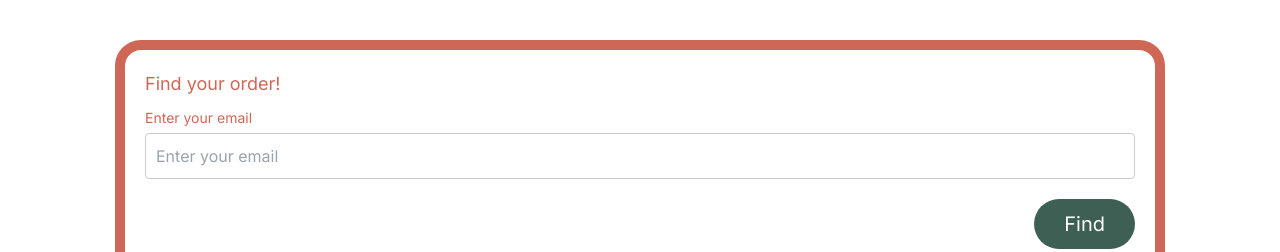
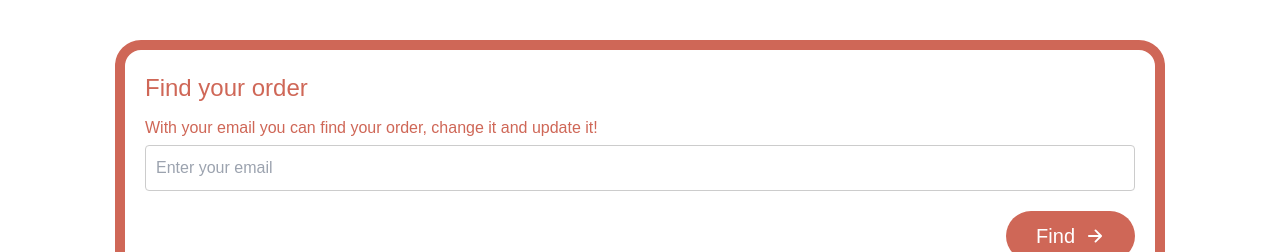
Before and after one commit to indianaea/lil_bits, a Next.js app: page / in a window 1280 px wide. Shown: the part 700-952 px from the top of the page. Built offline with nearby package versions, Linux system fonts and the light colour scheme.

Commit message:
bæta við arrow í takkann

```diff
--- a/src/app/components/findOrder.css
+++ b/src/app/components/findOrder.css
@@ -11,8 +11,8 @@
 }
 
 .title {
-  font-size: 18px;
-  font: "Poppins", sans-serif;
+  font-size: 24px;
+  font-family: "Poppins", sans-serif;
   color: #cf6757;
   margin-bottom: 10px;
 }
@@ -21,8 +21,8 @@
   display: block;
   margin-bottom: 5px;
   color: #cf6757;
-  font-size: 14px;
-  font: "Poppins", sans-serif;
+  font-size: 16px;
+  font-family: "Poppins", sans-serif;
 }
 
 .email-input {
@@ -32,7 +32,7 @@
   border: 1px solid #ccc;
   border-radius: 4px;
   outline: none;
-  font: "Poppins", sans-serif;
+  font-family: "Poppins", sans-serif;
   font-size: 16px;
   color: #333;
 }
@@ -40,20 +40,28 @@
 .find-button {
   padding: 10px 30px;
   font-size: 20px;
-  background-color: #3e5f54;
+  background-color: #cf6757;
   color: white;
   border: none;
   border-radius: 32px;
   text-align: center;
   text-decoration: none;
-  font: "Poppins", sans-serif;
+  font-family: "Poppins", sans-serif;
   font-weight: 400;
   cursor: pointer;
   transition: background-color 0.3s ease;
   align-self: flex-end;
+  display: flex; /* Use flex to align items */
+  align-items: center;
 }
 
 .find-button:hover {
-  background-color: #cf6757;
+  background-color: #3e5f54;
   color: white;
 }
+
+.arrow-icon {
+  width: 20px; /* Adjust size as needed */
+  height: auto;
+  margin-left: 10px; /* Space between text and icon */
+}
--- a/src/app/components/findOrder.tsx
+++ b/src/app/components/findOrder.tsx
@@ -24,8 +24,8 @@ const FindOrder = () => {
 
   return (
     <div className="find-order-container">
-      <h2 className="title">Find your order!</h2>
-      <label className="email-label" htmlFor="email">Enter your email</label>
+      <h2 className="title">Find your order</h2>
+      <label className="email-label" htmlFor="email">With your email you can find your order, change it and update it!</label>
       <input
         type="email"
         id="email"
@@ -34,7 +34,10 @@ const FindOrder = () => {
         onChange={handleInputChange}
         placeholder="Enter your email"
       />
-      <button className="find-button" onClick={handleFindOrder}>Find</button>
+      <button className="find-button" onClick={handleFindOrder}>
+        Find
+        <img src="arrow.svg" alt="Arrow" className="arrow-icon" />
+      </button>
     </div>
   );
 };
```
Also changed, not shown: public/arrow.svg (added).
